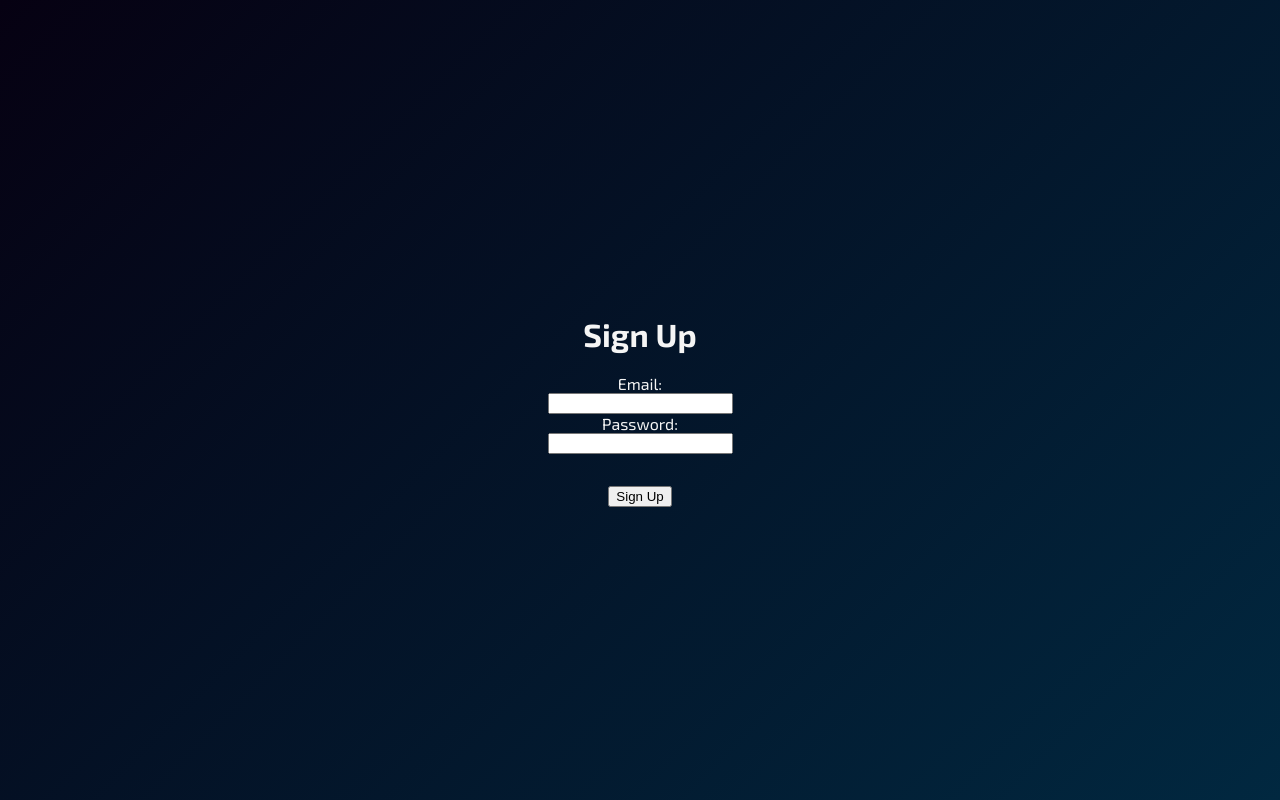
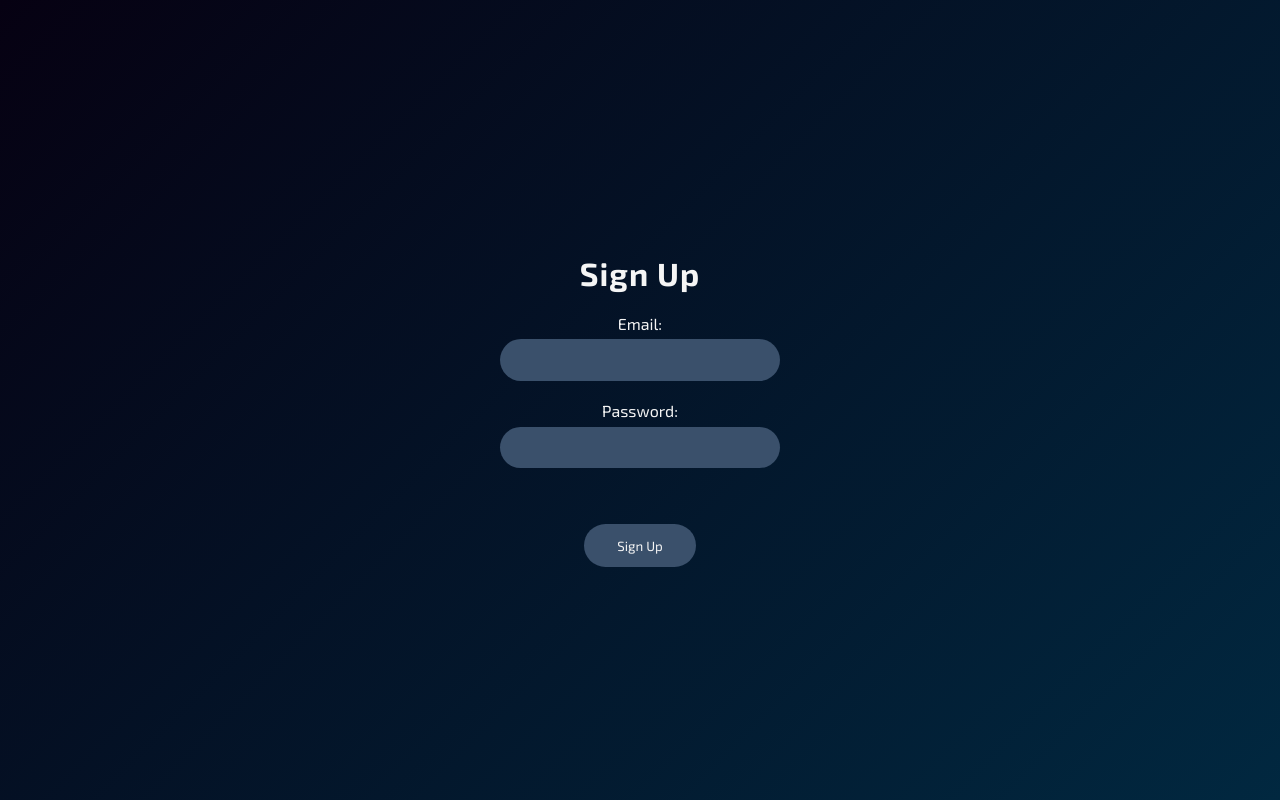
Before and after one commit to OrbicCode/Star-Dweller, a Next.js app in the folder cosmic-dashboard/: page / in a window 1280 px wide. Built offline with nearby package versions, Linux system fonts and the light colour scheme; no server answers.

Commit message:
sign up form basic layout and styling

```diff
--- a/cosmic-dashboard/src/app/globals.css
+++ b/cosmic-dashboard/src/app/globals.css
@@ -1,5 +1,12 @@
 :root {
 	--font-exo2: "Exo 2", sans-serif;
+
+	--black: #060112;
+	--dark-blue: #012840;
+	--blue-grey: #3a506b;
+	--green: #107e57;
+	--yellow: #f8bc04;
+	--red: #c9374c;
 }
 
 html,
--- a/cosmic-dashboard/src/app/layout.tsx
+++ b/cosmic-dashboard/src/app/layout.tsx
@@ -4,7 +4,6 @@ import "./globals.css";
 
 const exo2 = Exo_2({
 	subsets: ["latin"],
-	weight: ["400", "700"],
 	variable: "--font-exo2",
 });
 
--- a/cosmic-dashboard/src/pages/signup/SignUp.module.css
+++ b/cosmic-dashboard/src/pages/signup/SignUp.module.css
@@ -1,9 +1,13 @@
 .container {
 	width: 100vw;
 	height: 100vh;
-	background: linear-gradient(135deg, #060112, #012840);
+	background: linear-gradient(135deg, var(--black), var(--dark-blue));
 	text-align: center;
 	place-content: center;
+}
+
+.container h1 {
+	letter-spacing: 1px;
 }
 
 .form {
@@ -12,12 +16,27 @@
 	align-items: center;
 }
 
-.form input {
+.input {
+	color: inherit;
 	display: block;
+	padding: 1em 2.5em;
+	margin: 0.5em 0 1.5em;
+	min-width: 280px;
+	border: none;
+	border-radius: 25px;
+	background-color: var(--blue-grey);
 }
 
-.emailInput {
+.message {
+	font-size: 1.125rem;
+	color: var(--red);
 }
 
-.passwordInput {
+.submitBtn {
+	font-family: inherit;
+	padding: 1em 2.5em;
+	border: none;
+	border-radius: 25px;
+	color: inherit;
+	background-color: var(--blue-grey);
 }
--- a/cosmic-dashboard/src/pages/signup/SignUp.tsx
+++ b/cosmic-dashboard/src/pages/signup/SignUp.tsx
@@ -56,7 +56,7 @@ export default function SignUp() {
 						name='email'
 						value={email}
 						onChange={handleEmailChange}
-						className={styles.emailInput}
+						className={styles.input}
 						disabled={isLoading}
 						required
 					/>
@@ -69,13 +69,14 @@ export default function SignUp() {
 						name='password'
 						value={password}
 						onChange={handlePasswordChange}
-						className={styles.passwordInput}
+						className={styles.input}
 						disabled={isLoading}
 						minLength={8}
 						required
 					/>
 				</div>
-				<p>{message ? message : null}</p>
+				<p className={styles.message}>{message ? message : null}</p>
+				{/* <p className={styles.message}>error</p> */}
 				<button className={styles.submitBtn} disabled={isLoading}>
 					Sign Up
 				</button>
```
